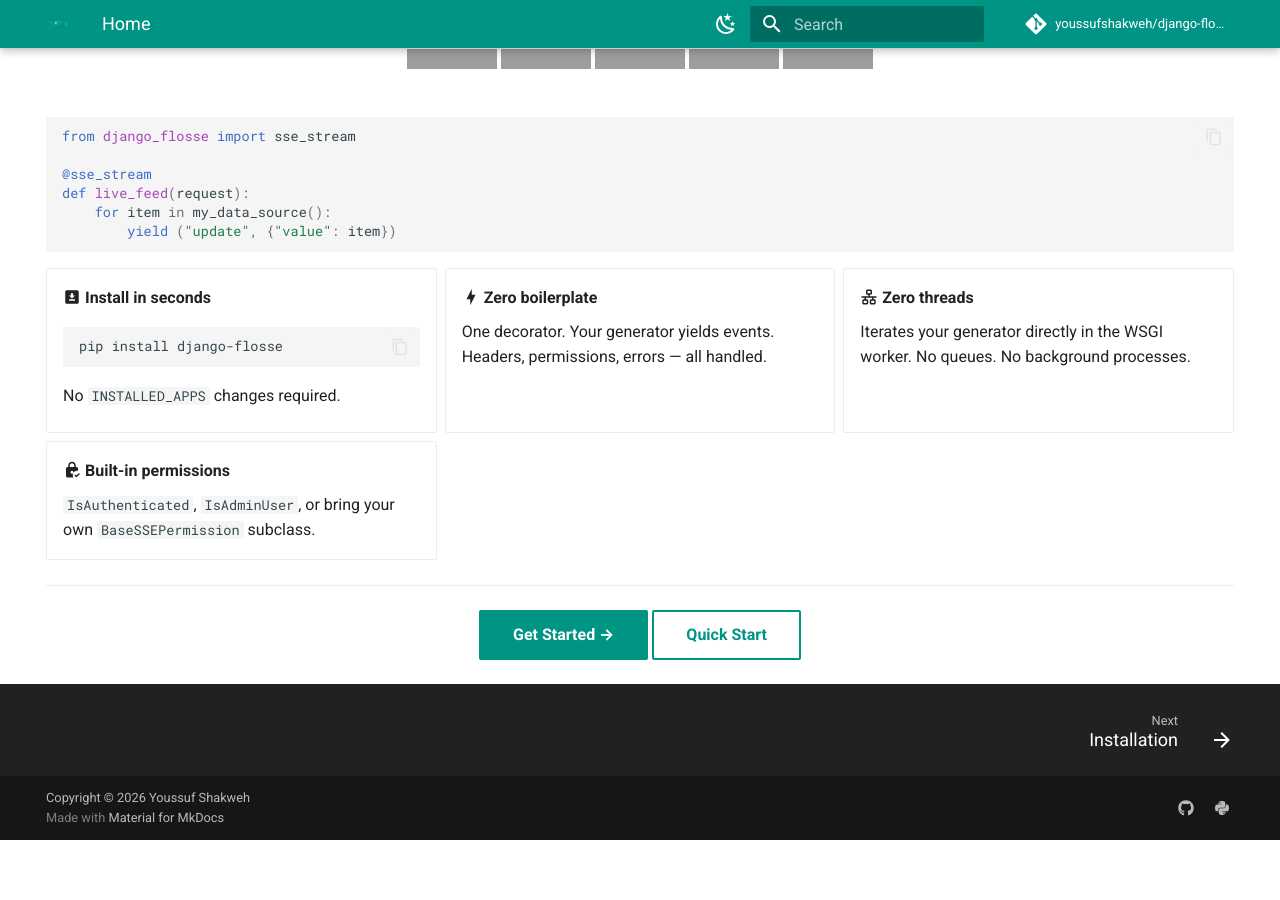
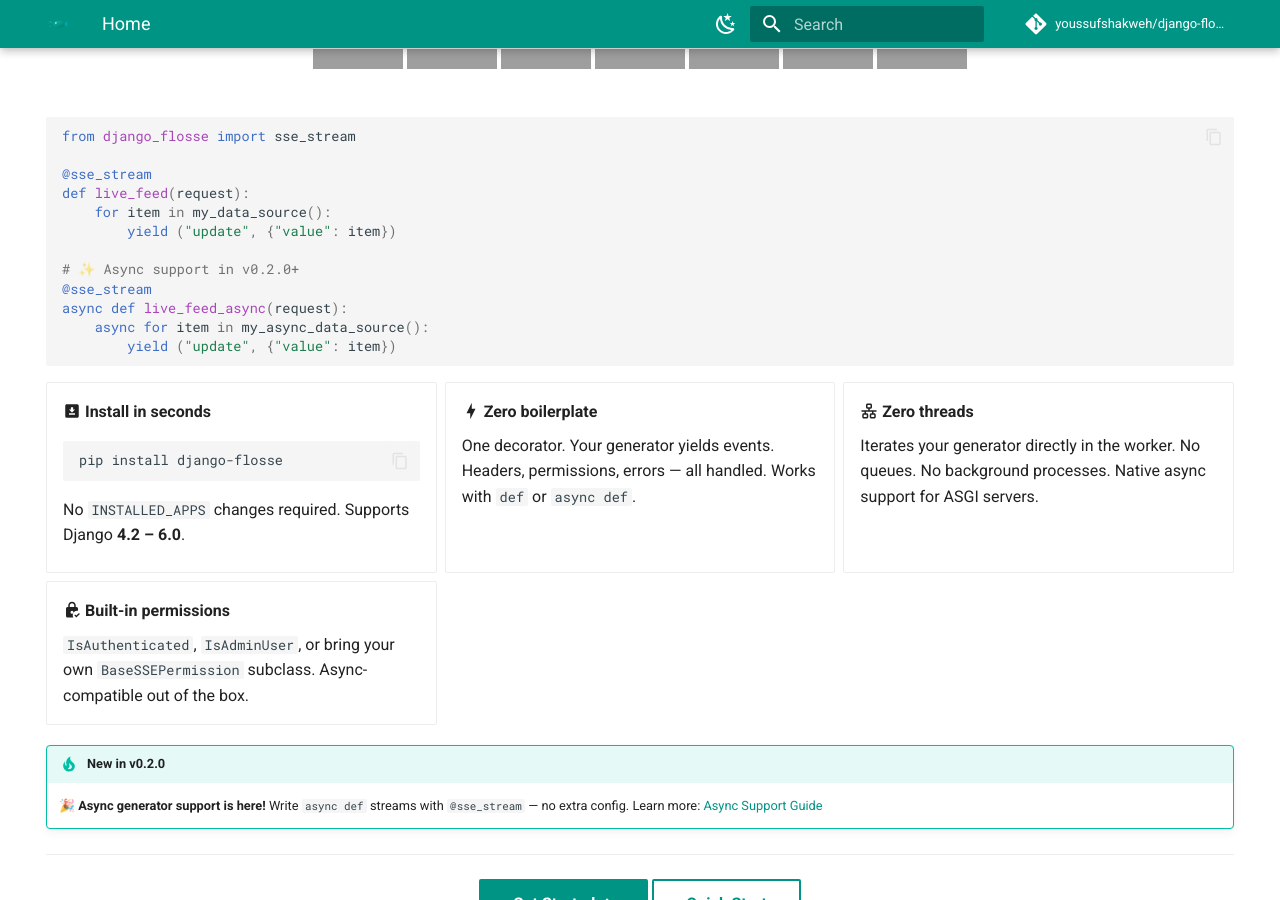
Before and after one commit to youssufshakweh/django-flosse, an MkDocs documentation site: the page built from docs/index.md, in a window 1280 px wide and 900 px high, scrolled down 394 px. Built offline with MkDocs 1.6.1 and Material for MkDocs 9.7.7, drawn with Linux system fonts in a browser that asks for light colours; comment, search, counter and statistics services are not loaded; before the commit the page ends 1234 px from its top, so only the background shows below that; grey boxes are pictures that could not be loaded.

Commit message:
update index for v0.2.0

````diff
--- a/docs/index.md
+++ b/docs/index.md
@@ -20,10 +20,14 @@ hide:
     <img src="https://img.shields.io/pypi/pyversions/django-flosse" alt="Python">
   </a>
   <a href="https://pypi.org/project/django-flosse/">
-    <img src="https://img.shields.io/pypi/djversions/django-flosse?label=Django" alt="Django">
+    <img src="https://img.shields.io/pypi/djversions/django-flosse?label=Django&color=009688" alt="Django">
+  </a>
+  <a href="https://pepy.tech/projects/django-flosse">
+    <img src="https://static.pepy.tech/personalized-badge/django-flosse?period=monthly&units=INTERNATIONAL_SYSTEM&left_color=GRAY&right_color=GREEN&left_text=downloads" alt="PyPI Downloads">
   </a>
   <img src="https://img.shields.io/badge/license-MIT-009688" alt="License">
   <img src="https://img.shields.io/badge/coverage-100%25-brightgreen" alt="Coverage">
+  <img src="https://img.shields.io/badge/async-ready-009688" alt="Async Ready">
 </div>
 
 ```python
@@ -32,6 +36,12 @@ from django_flosse import sse_stream
 @sse_stream
 def live_feed(request):
     for item in my_data_source():
+        yield ("update", {"value": item})
+
+# ✨ Async support in v0.2.0+
+@sse_stream
+async def live_feed_async(request):
+    async for item in my_async_data_source():
         yield ("update", {"value": item})
 ```
 
@@ -43,23 +53,31 @@ def live_feed(request):
     pip install django-flosse
     ```
     No `INSTALLED_APPS` changes required.
+    Supports Django **4.2 – 6.0**.
 
 -   :material-lightning-bolt: **Zero boilerplate**
 
     One decorator. Your generator yields events.
     Headers, permissions, errors — all handled.
+    Works with `def` or `async def`.
 
 -   :material-lan: **Zero threads**
 
-    Iterates your generator directly in the WSGI worker.
+    Iterates your generator directly in the worker.
     No queues. No background processes.
+    Native async support for ASGI servers.
 
 -   :material-lock-check: **Built-in permissions**
 
     `IsAuthenticated`, `IsAdminUser`, or bring your own
     `BaseSSEPermission` subclass.
+    Async-compatible out of the box.
 
 </div>
+
+!!! tip "New in v0.2.0"
+    🎉 **Async generator support is here!** Write `async def` streams with `@sse_stream` — no extra config.
+    Learn more: [Async Support Guide](user-guide/async-support.md)
 
 ---
 
````
